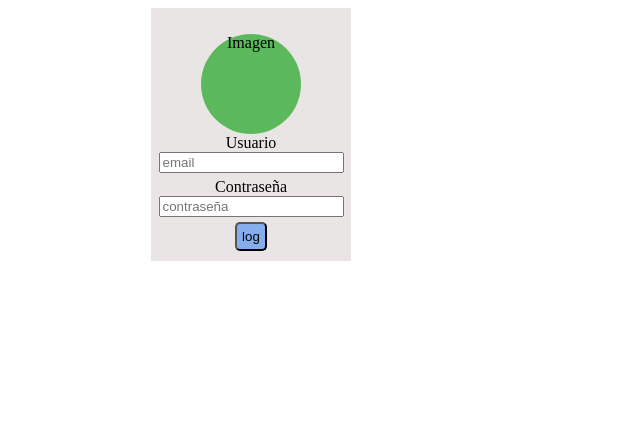
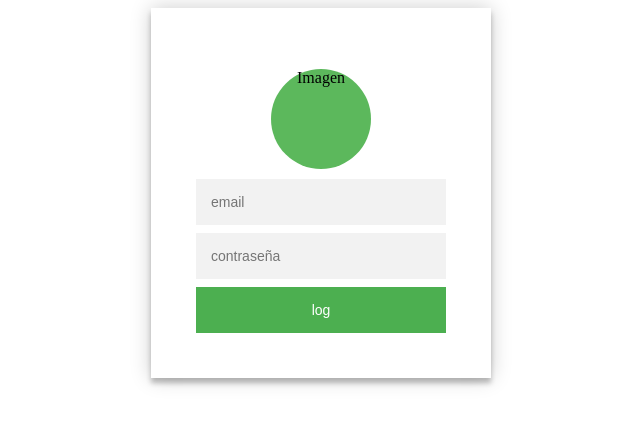
Before and after one commit to marinaAC/Laboratorio3, a plain HTML site: page PracticaParcialClase/practicaParcial/login.html in a window 1280 px wide. Shown: the whole page, without its empty margins (389-1029 px from the left). Drawn offline with Linux system fonts and the light colour scheme.

Commit message:
intento de hacer algo

```diff
--- a/PracticaParcialClase/practicaParcial/css/style.css
+++ b/PracticaParcialClase/practicaParcial/css/style.css
@@ -1,16 +1,20 @@
 /*Hojas de estilo */
 
-.log-central{
+.log-central {
   margin: 0 auto;
   width: 200px;
 }
 
-.img-content,.form-button{
+.img-content,
+.form-button {
   text-align: center;
 }
 
+.img-content {
+  margin-bottom: 10px;
+}
 
-.imag-fix{
+.imag-fix {
   width: 100px;
   height: 100px;
   -moz-border-radius: 50%;
@@ -20,31 +24,51 @@
   margin: 0 auto;
 }
 
-.form-usr-place,.form-pass-place{
-    margin-bottom: 5px;
+.form-usr-place,
+.form-pass-place {
+  margin-bottom: 8px;
   text-align: center;
+  width: 88%;
 }
-button{
-    border-radius: 5px;
-    background-color: #85AEEE;
-    box-shadow: none;
-    padding: 5px;
+button {
+  border: 0;
+  background-color: #4caf50;
+  padding: 15px;
+  font-size: 14px;
+  width: 100%;
+  color: #ffffff;
+  cursor: pointer;
 }
 
-.form-content{
-    background-color:#E9E5E4;
-    padding: 10px 5px;
+button:hover {
+  background-color: #3d8b3f;
 }
 
-.error{
+.form-content {
+  background-color: #ffffff;
+  /*padding: 10px 5px;*/
+  padding: 45px;
+  width: 250px;
+  box-shadow: 0 0 20px 0 rgba(0, 0, 0, 0.2), 0 5px 5px 0 rgba(0, 0, 0, 0.24);
+}
+
+input {
+  border: 0;
+  background-color: #f2f2f2;
+  padding: 15px;
+  font-size: 14px;
+  width: 100%;
+}
+
+.error {
   border: 1px solid red;
 }
 
-.mesg-error{
-    color:red;
+.mesg-error {
+  color: red;
 }
 
-.mesg-error p{
+.mesg-error p {
   font-size: 11px;
   margin: 0;
 }
--- a/PracticaParcialClase/practicaParcial/login.html
+++ b/PracticaParcialClase/practicaParcial/login.html
@@ -22,14 +22,12 @@
                 </div>
             </div>
             <div class="form-usr-place">
-                <label>Usuario</label>
                 <input type="text" id="email" name="email" placeholder="email">
                 <div id="mError-us" class="mesg-error" hidden="hidden">
                     <p>Los datos son incorrectos</p>
                 </div>
             </div>
             <div class="form-pass-place">
-                <label>Contraseña</label>
                 <input type="password" id="pass" name="pass" placeholder="contraseña">
                 <div id="mError-ps" class="mesg-error" hidden="hidden">
                     <p>Los datos son incorrectos</p>
```
Also changed, not shown: clase05/clase05.html (+6 -1 lines), clase05/css/style.css (+33 -10 lines), clase05/js/metodos.js (+47 -34 lines), 2 other files. Lines whose indentation alone changed are shown as unchanged.
